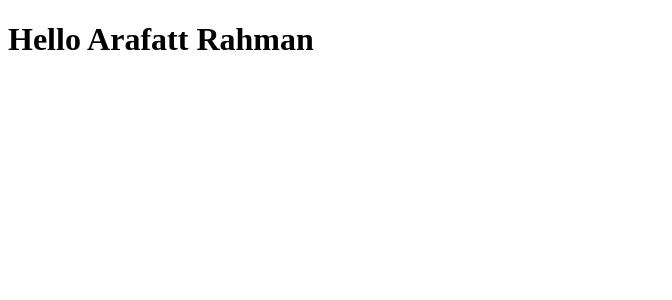
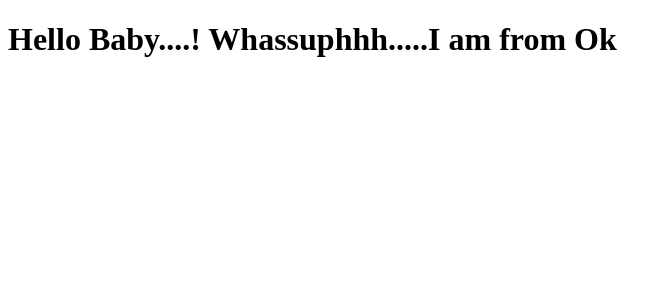
Before and after one commit to arafatuu/React_Practice, a React (Create React App) app: page / in a window 1280 px wide. Shown: the top 300 px of the page, without its empty margins (0-672 px from the left). Built offline with nearby package versions, Linux system fonts and the light colour scheme.

Commit message:
Representation of JSX object

```diff
--- a/src/index.js
+++ b/src/index.js
@@ -48,28 +48,63 @@ import ReactDOM from 'react-dom';
 
 
 
-// 04. JSX itself an expression
+// // 04. JSX itself an expression
 
-function concatName(user){
-    return user.fName+' '+user.lName;
-}
-function check(user)
-{
-    if(user)
-    return <h1> Hello {concatName(user)}</h1>;
-    else
-    return <h1>Hello Stanger</h1>
-}
+// function concatName(user){
+//     return user.fName+' '+user.lName;
+// }
+// function check(user)
+// {
+//     if(user)
+//     return <h1> Hello {concatName(user)}</h1>;
+//     else
+//     return <h1>Hello Stanger</h1>
+// }
 
-const user = {
-    fName: "Arafatt",
-    lName: "Rahman"
-}
+// const user = {
+//     fName: "Arafatt",
+//     lName: "Rahman"
+// }
 
-const element = check(user);
+// const element = check(user);
 
 
-ReactDOM.render(
-    element,
-    document.getElementById('root')
-)
+// ReactDOM.render(
+//     element,
+//     document.getElementById('root')
+// )
+
+
+//05. JSX represents Objects
+
+   //method 01
+
+   const element1 = (
+     <h1 className="ok">
+         Hello Baby....! Whassuphhh.....I am from Ok
+     </h1>
+   );
+
+
+   //Method 02:
+
+   const element2 = React.createElement(
+       'h1',
+       {className: 'okok'},
+       'Hello babby,,, I am from okok'
+
+   );
+
+
+   //method 03:
+
+   const element3 = {
+       type: 'h1',
+       props: {
+           className: 'OKOKOK',
+           children: 'Babyyy..... I am from OKOKOK'
+       }
+   }
+
+
+   ReactDOM.render(element1,document.getElementById('root'));
```
